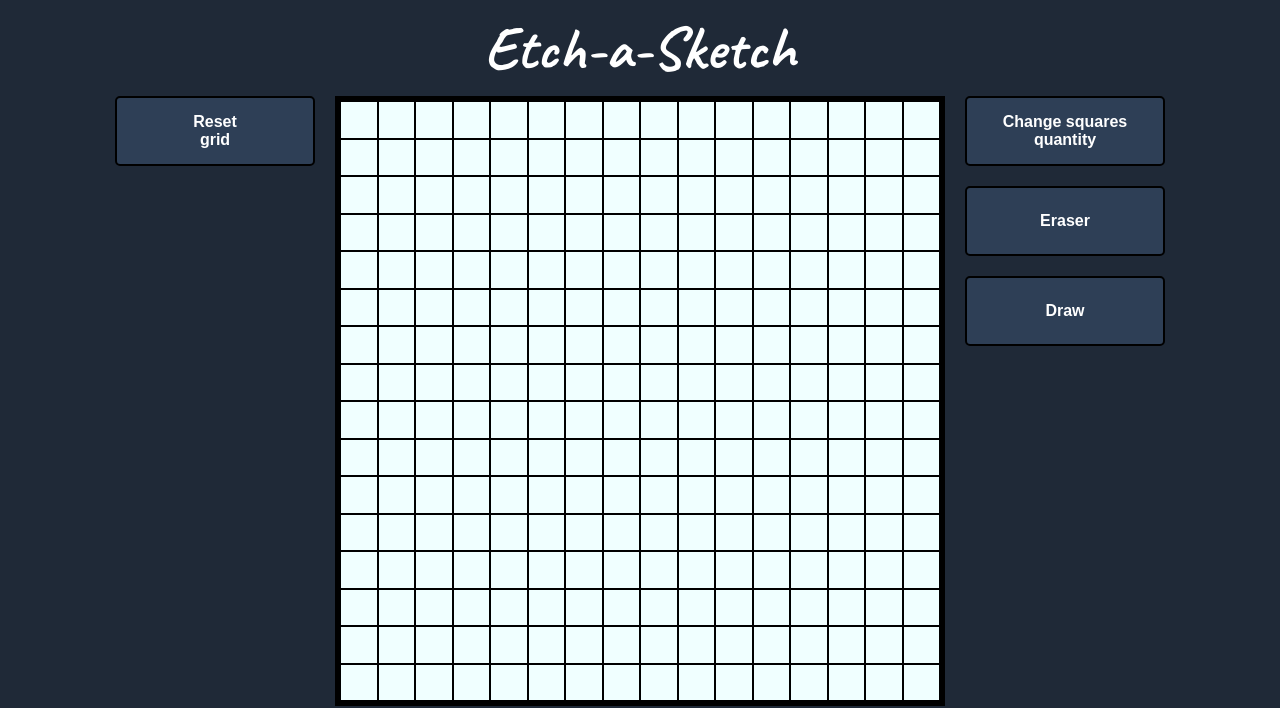
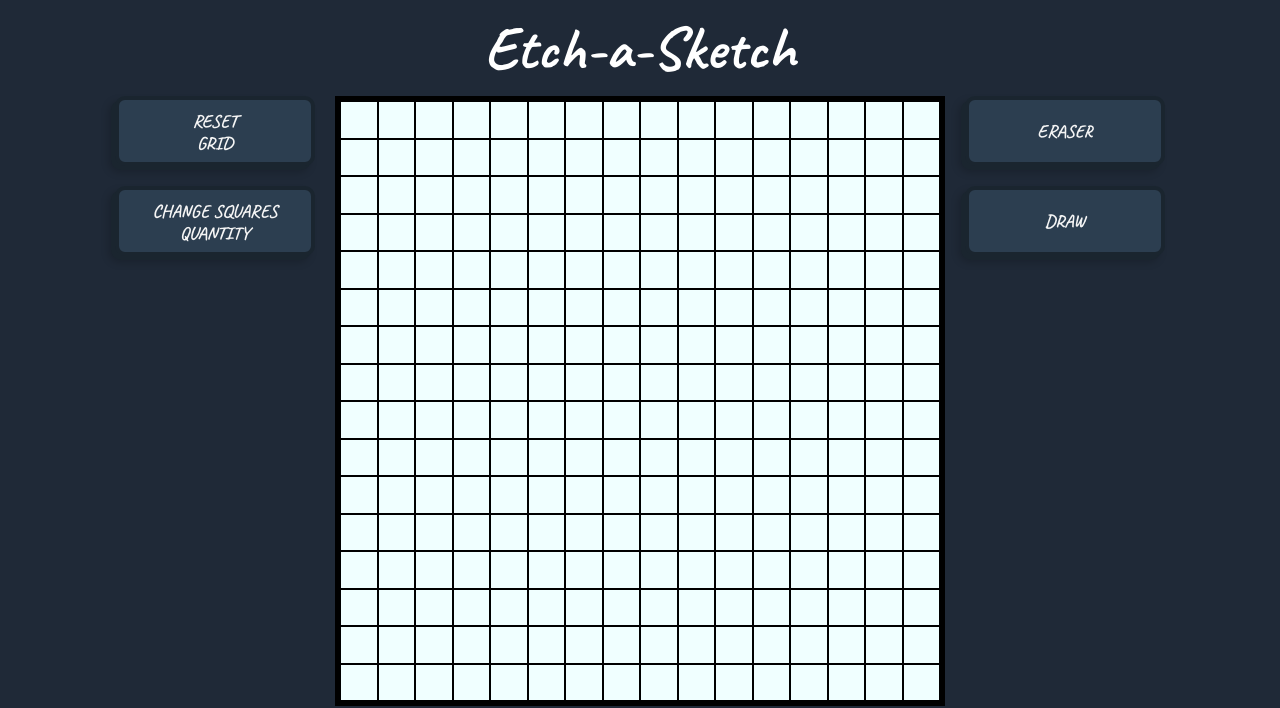
Before and after one commit to LucaColussi/Etch-a-Sketch, a plain HTML site: page index.html in a window 1280 px wide. Shown: the top 708 px of the page. Drawn offline with Linux system fonts and the light colour scheme.

Commit message:
add buttons design

```diff
--- a/index.html
+++ b/index.html
@@ -12,12 +12,14 @@
 <body>
     <header> Etch-a-Sketch </header>
     <div class="group">
-        <button onclick="reset()">Reset <br> grid</button>
+        <div class="leftButtons">
+            <button onclick="reset()">Reset <br> grid</button>
+            <button onclick="getSquares()">Change squares quantity</button>
+        </div>
         <div class="container">
             <div class="square"></div>
         </div>
         <div class="rightButtons">
-            <button onclick="getSquares()">Change squares quantity</button>
             <button onclick="erase()">Eraser</button>
             <button onclick="draw()">Draw</button>
         </div>
--- a/script.js
+++ b/script.js
@@ -106,7 +106,9 @@ function reset(){
 function erase(){
     eraseClicked = true;
 }
+
 function draw(){
     eraseClicked = false;
 }
+
 changeSquares(nSquares);
--- a/style.css
+++ b/style.css
@@ -5,6 +5,11 @@ html, body {
 * {
     padding: 0;
     margin: 0;
+    /*font sets*/
+    font-family: "Caveat", cursive;
+    font-optical-sizing: auto;
+    font-weight: bold;
+    font-style: normal;
 }
 
 header {
@@ -13,12 +18,6 @@ header {
     color: white;
     font-size: 60px;
     padding: 10px 0px;
-
-    /*font sets*/
-    font-family: "Caveat", cursive;
-    font-optical-sizing: auto;
-    font-weight: bold;
-    font-style: normal;
 }
 
 /*
@@ -48,18 +47,29 @@ button {
     width: 200px;
     height: 70px;
     padding: 10px 20px;
-    font-size: 16px;
+    font-size: 18px;
     cursor: pointer;
-    border: none;
-    background-color: #2e3f56;
-    color: white;
-    border-radius: 5px;
-    border: 2px solid black;
+    color: #F5F5F5; /* Bianco leggermente spento */
+    background-color: #2C3E50; /* Navy scuro simile al fondo dell'immagine */
+    border: 4px solid #1A252F; /* Bordo ancora più scuro */
+    border-radius: 10px;
+    box-shadow: -4px 4px 0 #1A252F, -6px 6px 8px rgba(0, 0, 0, 0.2); /* Ombra fumetto */
+    transition: all 0.3s ease-in-out;
+    text-transform: uppercase;
 }
 
 button:hover {
-    background-color: #354863;
+    background-color: #34495E; /* Navy leggermente più chiaro per hover */
+    transform: scale(1.05) translate(-2px, -2px);
+    box-shadow: -3px 3px 0 #1A252F, -5px 5px 10px rgba(0, 0, 0, 0.2);
 }
+
+button:active {
+    background-color: #1E2D3A; /* Navy scuro per effetto cliccato */
+    transform: scale(0.95) translate(2px, 2px);
+    box-shadow: -2px 2px 0 #1A252F;
+}
+
 
 footer {
     display: flex;
@@ -72,3 +82,9 @@ footer {
     flex-direction: column;
     gap: 20px;
 }
+
+.leftButtons {
+    display: flex;
+    flex-direction: column;
+    gap: 20px;
+}
```
